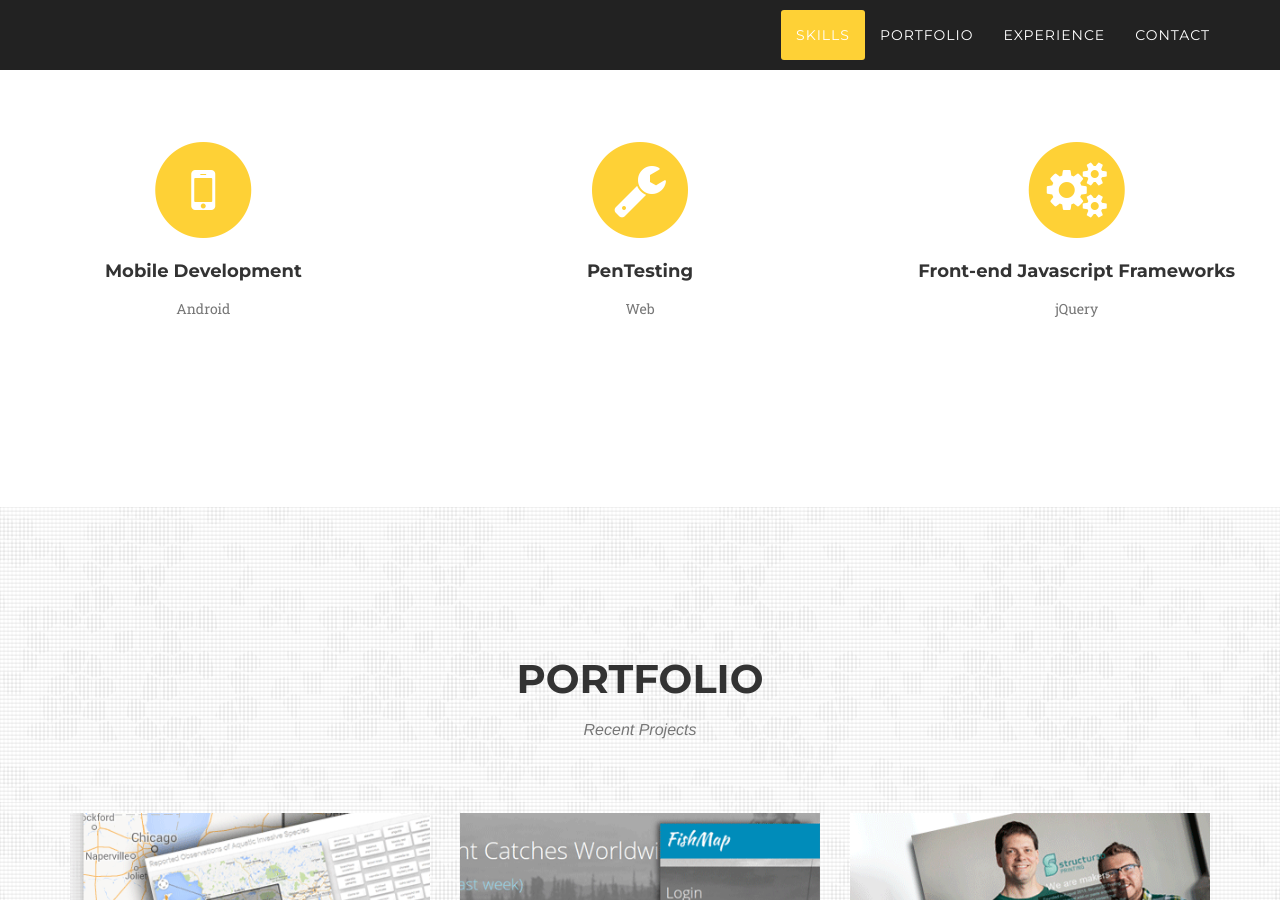
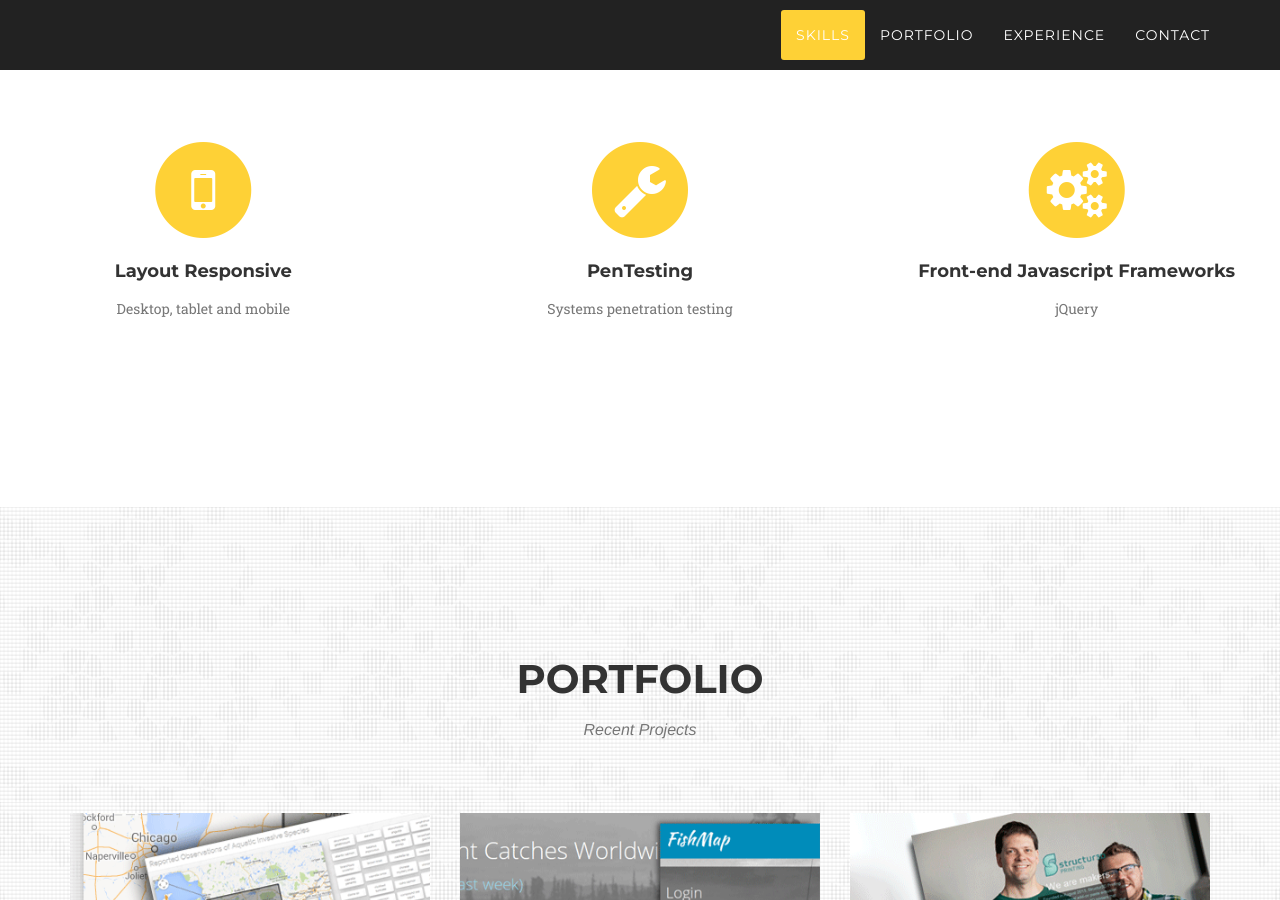
Before and after one commit to webcenter/webcenter.github.io, a Jekyll site: the page built from index.html, in a window 1280 px wide and 900 px high, scrolled down 2198 px. Built offline with Jekyll 4.4.1, drawn with Linux system fonts in a browser that asks for light colours; some web fonts are replaced.

Commit message:
#2 header

```diff
--- a/_includes/skills.html
+++ b/_includes/skills.html
@@ -96,8 +96,8 @@
                         <i class="fa fa-circle fa-stack-2x text-primary"></i>
                         <i class="fa fa-mobile fa-stack-1x fa-inverse"></i>
                     </span>
-            <h4 class="service-heading">Mobile Development</h4>
-            <p class="text-muted">Android</p>
+            <h4 class="service-heading">Layout Responsive</h4>
+            <p class="text-muted">Desktop, tablet and mobile</p>
         </div>
         <div class="col-md-4">
                     <span class="fa-stack fa-4x">
@@ -105,7 +105,7 @@
                         <i class="fa fa-wrench fa-stack-1x fa-inverse"></i>
                     </span>
             <h4 class="service-heading">PenTesting</h4>
-            <p class="text-muted">Web</p>
+            <p class="text-muted">Systems penetration testing</p>
         </div>
         <div class="col-md-4">
                     <span class="fa-stack fa-4x">
```
